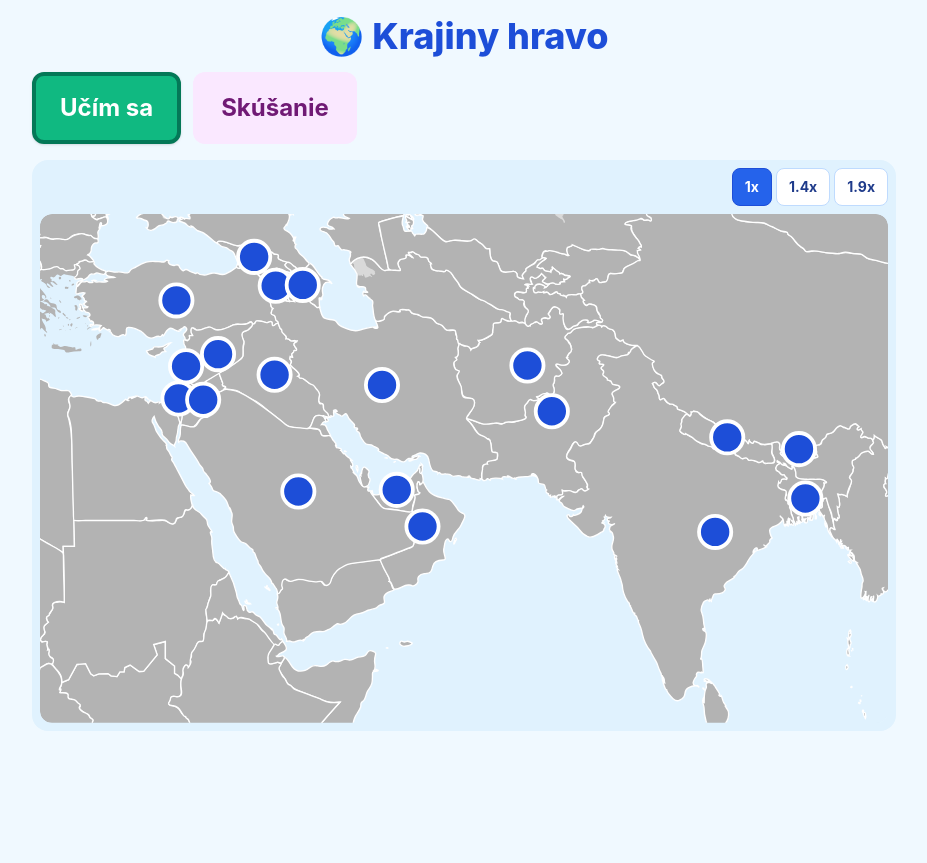
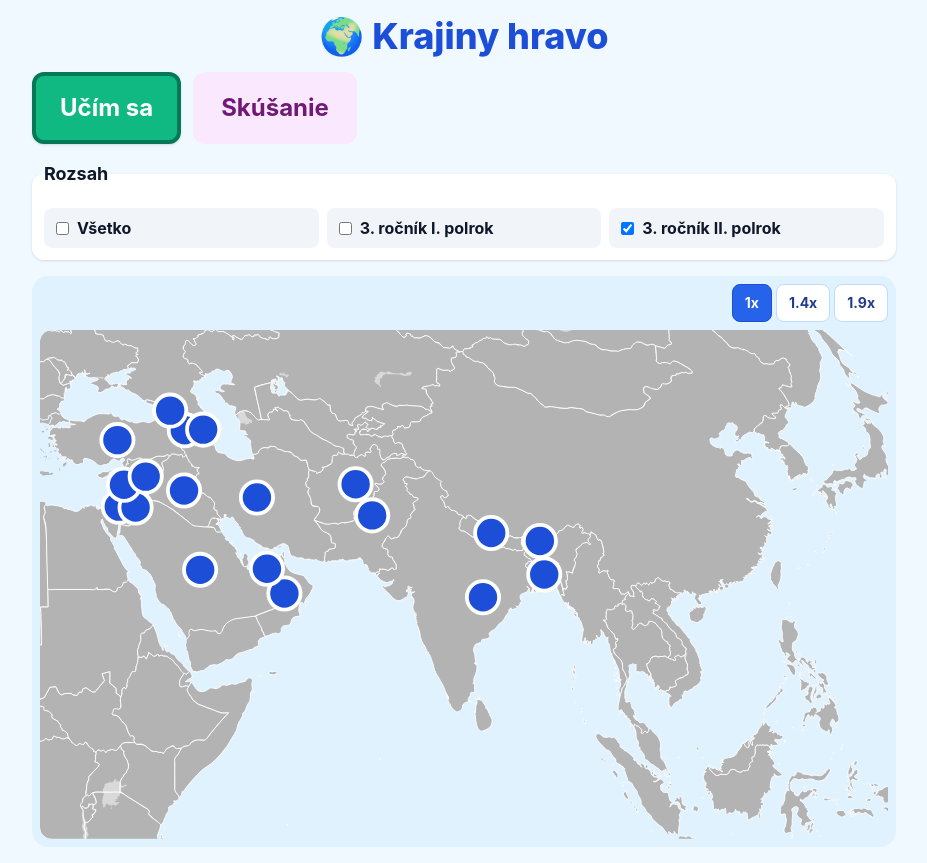
Before and after one commit to matejbudzel/krajiny, a React (Vite) app: page / in a window 1280 px wide. Shown: the whole page, without its empty margins (176-1103 px from the left). Before the commit the page ends 800 px from the top, so only its background shows below. Built offline with nearby package versions, Linux system fonts and the light colour scheme.

Commit message:
new countries

```diff
--- a/scripts/generate-map-centers.mjs
+++ b/scripts/generate-map-centers.mjs
@@ -3,7 +3,7 @@ import fs from 'node:fs';
 const svg = fs.readFileSync('public/blank-map-world-v2.svg', 'utf8');
 const countries = fs.readFileSync('src/data/countries.ts', 'utf8');
 
-const countryIds = [...countries.matchAll(/id: '([^']+)'/g)].map(
+const countryIds = [...countries.matchAll(/\n    id: '([^']+)'/g)].map(
   (match) => match[1],
 );
 const svgViewBox = svg
--- a/src/App.tsx
+++ b/src/App.tsx
@@ -1,24 +1,51 @@
 import { useEffect, useMemo, useState } from 'react';
-import { countries, type Country } from './data/countries';
+import {
+  countries,
+  countryScopeOptions,
+  type Country,
+  type CountryScope,
+} from './data/countries';
 import { FlagView } from './components/FlagView';
 import { MapView } from './components/MapView';
 import { generateQuestion, type Question } from './utils/questions';
 import { loadScore, saveScore, type Score } from './utils/storage';
 
+const defaultScopes: CountryScope[] = ['grade3-h2'];
+const defaultCountries = countries.filter((country) =>
+  defaultScopes.includes(country.scope),
+);
+
 const App = () => {
   const [mode, setMode] = useState<'learn' | 'quiz'>('learn');
+  const [selectedScopes, setSelectedScopes] =
+    useState<CountryScope[]>(defaultScopes);
   const [selected, setSelected] = useState<Country | null>(null);
-  const [question, setQuestion] = useState<Question>(() => generateQuestion());
+  const [question, setQuestion] = useState<Question>(() =>
+    generateQuestion(undefined, defaultCountries),
+  );
   const [result, setResult] = useState<string>('');
   const [selectedAnswer, setSelectedAnswer] = useState<string | null>(null);
   const [score, setScore] = useState<Score>(() => loadScore());
 
   useEffect(() => saveScore(score), [score]);
 
+  const filteredCountries = useMemo(
+    () => countries.filter((country) => selectedScopes.includes(country.scope)),
+    [selectedScopes],
+  );
   const countryById = useMemo(
     () => new Map(countries.map((c) => [c.id, c])),
     [],
   );
+  const allScopesSelected =
+    selectedScopes.length === countryScopeOptions.length;
+
+  useEffect(() => {
+    setSelected(null);
+    setSelectedAnswer(null);
+    setResult('');
+    setQuestion(generateQuestion(undefined, filteredCountries));
+  }, [filteredCountries]);
 
   const answer = (value: string) => {
     if (selectedAnswer) return;
@@ -39,7 +66,7 @@ const App = () => {
       score.mistakes.length > 0 && Math.random() < 0.6
         ? score.mistakes[Math.floor(Math.random() * score.mistakes.length)]
         : undefined;
-    setQuestion(generateQuestion(targetMistake));
+    setQuestion(generateQuestion(targetMistake, filteredCountries));
     setResult('');
     setSelectedAnswer(null);
   };
@@ -49,7 +76,23 @@ const App = () => {
     setSelected(null);
     setSelectedAnswer(null);
     setResult('');
-    setQuestion(generateQuestion());
+    setQuestion(generateQuestion(undefined, filteredCountries));
+  };
+
+  const toggleAllScopes = () => {
+    setSelectedScopes(
+      allScopesSelected
+        ? defaultScopes
+        : countryScopeOptions.map((scope) => scope.id),
+    );
+  };
+
+  const toggleScope = (scope: CountryScope) => {
+    setSelectedScopes((current) => {
+      if (!current.includes(scope)) return [...current, scope];
+      if (current.length === 1) return current;
+      return current.filter((selectedScope) => selectedScope !== scope);
+    });
   };
 
   const learnActive = mode === 'learn';
@@ -84,6 +127,32 @@ const App = () => {
           </button>
         )}
       </div>
+      <fieldset className="mb-4 rounded-xl bg-white p-3 shadow">
+        <legend className="mb-2 text-lg font-bold">Rozsah</legend>
+        <div className="grid gap-2 sm:grid-cols-3">
+          <label className="flex items-center gap-2 rounded-lg bg-slate-100 px-3 py-2 font-bold">
+            <input
+              type="checkbox"
+              checked={allScopesSelected}
+              onChange={toggleAllScopes}
+            />
+            Všetko
+          </label>
+          {countryScopeOptions.map((scope) => (
+            <label
+              key={scope.id}
+              className="flex items-center gap-2 rounded-lg bg-slate-100 px-3 py-2 font-bold"
+            >
+              <input
+                type="checkbox"
+                checked={selectedScopes.includes(scope.id)}
+                onChange={() => toggleScope(scope.id)}
+              />
+              {scope.label}
+            </label>
+          ))}
+        </div>
+      </fieldset>
 
       {mode === 'quiz' && (
         <p className="mb-3 text-xl">
@@ -93,7 +162,10 @@ const App = () => {
 
       {mode === 'learn' && (
         <section>
-          <MapView onSelect={setSelected} />
+          <MapView
+            onSelect={setSelected}
+            visibleCountries={filteredCountries}
+          />
           {selected && (
             <div className="mt-4 rounded-2xl bg-white p-4 shadow">
               <FlagView country={selected} />
@@ -142,11 +214,16 @@ const App = () => {
             </div>
           )}
           {question.type === 'map-country' && question.country && (
-            <MapView onSelect={() => {}} highlightedId={question.country.id} />
+            <MapView
+              onSelect={() => {}}
+              visibleCountries={filteredCountries}
+              highlightedId={question.country.id}
+            />
           )}
           {question.type === 'country-map-click' && (
             <MapView
               onSelect={(c) => answer(c.id)}
+              visibleCountries={filteredCountries}
               correctId={question.answer}
               selectedId={selectedAnswer ?? undefined}
             />
--- a/src/components/MapView.tsx
+++ b/src/components/MapView.tsx
@@ -12,15 +12,16 @@ const WORLD_MAP = {
   height: 402.89,
 };
 const WORLD_MAP_CROP = {
-  x: 485,
-  y: 95,
-  width: 190,
-  height: 114,
+  x: 490,
+  y: 78,
+  width: 280,
+  height: 168,
 };
 const ZOOM_LEVELS = [1, 1.45, 1.9] as const;
 
 type Props = {
   onSelect: (country: Country) => void;
+  visibleCountries?: Country[];
   highlightedId?: string;
   correctId?: string;
   selectedId?: string;
@@ -38,6 +39,7 @@ const toPoint = (country: Country) => {
 
 export const MapView = ({
   onSelect,
+  visibleCountries = countries,
   highlightedId,
   correctId,
   selectedId,
@@ -87,7 +89,7 @@ export const MapView = ({
               className="pointer-events-none"
             />
           </svg>
-          {countries.map((c) => {
+          {visibleCountries.map((c) => {
             const point = toPoint(c);
             const highlighted = highlightedId === c.id;
             const isCorrect = correctId === c.id;
--- a/src/data/countries.ts
+++ b/src/data/countries.ts
@@ -1,3 +1,10 @@
+export type CountryScope = 'grade3-h1' | 'grade3-h2';
+
+export const countryScopeOptions: { id: CountryScope; label: string }[] = [
+  { id: 'grade3-h1', label: '3. ročník I. polrok' },
+  { id: 'grade3-h2', label: '3. ročník II. polrok' },
+];
+
 export type Country = {
   id: string;
   name: string;
@@ -5,6 +12,7 @@ export type Country = {
   flag: string;
   lat: number;
   lon: number;
+  scope: CountryScope;
   afghanistanCustomFlag?: boolean;
 };
 
@@ -16,6 +24,7 @@ export const countries: Country[] = [
     flag: '🇦🇲',
     lat: 40.2,
     lon: 44.5,
+    scope: 'grade3-h2',
   },
   {
     id: 'az',
@@ -24,6 +33,7 @@ export const countries: Country[] = [
     flag: '🇦🇿',
     lat: 40.4,
     lon: 49.9,
+    scope: 'grade3-h2',
   },
   {
     id: 'ge',
@@ -32,6 +42,7 @@ export const countries: Country[] = [
     flag: '🇬🇪',
     lat: 41.7,
     lon: 44.8,
+    scope: 'grade3-h2',
   },
   {
     id: 'tr',
@@ -40,6 +51,7 @@ export const countries: Country[] = [
     flag: '🇹🇷',
     lat: 39.9,
     lon: 32.9,
+    scope: 'grade3-h2',
   },
   {
     id: 'iq',
@@ -48,6 +60,7 @@ export const countries: Country[] = [
     flag: '🇮🇶',
     lat: 33.3,
     lon: 44.4,
+    scope: 'grade3-h2',
   },
   {
     id: 'il',
@@ -56,6 +69,7 @@ export const countries: Country[] = [
     flag: '🇮🇱',
     lat: 31.8,
     lon: 35.2,
+    scope: 'grade3-h2',
   },
   {
     id: 'jo',
@@ -64,6 +78,7 @@ export const countries: Country[] = [
     flag: '🇯🇴',
     lat: 31.9,
     lon: 35.9,
+    scope: 'grade3-h2',
   },
   {
     id: 'lb',
@@ -72,6 +87,7 @@ export const countries: Country[] = [
     flag: '🇱🇧',
     lat: 33.9,
     lon: 35.5,
+    scope: 'grade3-h2',
   },
   {
     id: 'sy',
@@ -80,6 +96,7 @@ export const countries: Country[] = [
     flag: '🇸🇾',
     lat: 33.5,
     lon: 36.3,
+    scope: 'grade3-h2',
   },
   {
     id: 'om',
@@ -88,6 +105,7 @@ export const countries: Country[] = [
     flag: '🇴🇲',
     lat: 23.6,
     lon: 58.4,
+    scope: 'grade3-h2',
   },
   {
     id: 'ae',
@@ -96,6 +114,7 @@ export const countries: Country[] = [
     flag: '🇦🇪',
     lat: 24.5,
     lon: 54.4,
+    scope: 'grade3-h2',
   },
   {
     id: 'sa',
@@ -104,6 +123,7 @@ export const countries: Country[] = [
     flag: '🇸🇦',
     lat: 24.7,
     lon: 46.7,
+    scope: 'grade3-h2',
   },
   {
     id: 'af',
@@ -112,6 +132,7 @@ export const countries: Country[] = [
     flag: '',
     lat: 34.5,
     lon: 69.2,
+    scope: 'grade3-h2',
     afghanistanCustomFlag: true,
   },
   {
@@ -121,6 +142,7 @@ export const countries: Country[] = [
     flag: '🇧🇩',
     lat: 23.8,
     lon: 90.4,
+    scope: 'grade3-h2',
   },
   {
     id: 'bt',
@@ -129,6 +151,7 @@ export const countries: Country[] = [
     flag: '🇧🇹',
     lat: 27.5,
     lon: 89.6,
+    scope: 'grade3-h2',
   },
   {
     id: 'in',
@@ -137,6 +160,7 @@ export const countries: Country[] = [
     flag: '🇮🇳',
     lat: 28.6,
     lon: 77.2,
+    scope: 'grade3-h2',
   },
   {
     id: 'ir',
@@ -145,6 +169,7 @@ export const countries: Country[] = [
     flag: '🇮🇷',
     lat: 35.7,
     lon: 51.4,
+    scope: 'grade3-h2',
   },
   {
     id: 'np',
@@ -153,6 +178,7 @@ export const countries: Country[] = [
     flag: '🇳🇵',
     lat: 27.7,
     lon: 85.3,
+    scope: 'grade3-h2',
   },
   {
     id: 'pk',
@@ -161,5 +187,168 @@ export const countries: Country[] = [
     flag: '🇵🇰',
     lat: 33.7,
     lon: 73.1,
+    scope: 'grade3-h2',
+  },
+  {
+    id: 'kz',
+    name: 'Kazachstan',
+    capital: 'Astana',
+    flag: '🇰🇿',
+    lat: 51.2,
+    lon: 71.4,
+    scope: 'grade3-h1',
+  },
+  {
+    id: 'tm',
+    name: 'Turkménsko',
+    capital: 'Ašchabad',
+    flag: '🇹🇲',
+    lat: 37.9,
+    lon: 58.4,
+    scope: 'grade3-h1',
+  },
+  {
+    id: 'uz',
+    name: 'Uzbekistan',
+    capital: 'Taškent',
+    flag: '🇺🇿',
+    lat: 41.3,
+    lon: 69.2,
+    scope: 'grade3-h1',
+  },
+  {
+    id: 'mn',
+    name: 'Mongolsko',
+    capital: 'Ulanbátar',
+    flag: '🇲🇳',
+    lat: 47.9,
+    lon: 106.9,
+    scope: 'grade3-h1',
+  },
+  {
+    id: 'cn',
+    name: 'Čína',
+    capital: 'Peking',
+    flag: '🇨🇳',
+    lat: 39.9,
+    lon: 116.4,
+    scope: 'grade3-h1',
+  },
+  {
+    id: 'jp',
+    name: 'Japonsko',
+    capital: 'Tokio',
+    flag: '🇯🇵',
+    lat: 35.7,
+    lon: 139.7,
+    scope: 'grade3-h1',
+  },
+  {
+    id: 'kp',
+    name: 'Kórejská ľudovodemokratická republika (KĽDR)',
+    capital: 'Pchjongjang',
+    flag: '🇰🇵',
+    lat: 39,
+    lon: 125.8,
+    scope: 'grade3-h1',
+  },
+  {
+    id: 'kr',
+    name: 'Kórejská republika',
+    capital: 'Soul',
+    flag: '🇰🇷',
+    lat: 37.6,
+    lon: 127,
+    scope: 'grade3-h1',
+  },
+  {
+    id: 'bn',
+    name: 'Brunej',
+    capital: 'Bandar Seri Begawan',
+    flag: '🇧🇳',
+    lat: 4.9,
+    lon: 114.9,
+    scope: 'grade3-h1',
+  },
+  {
+    id: 'ph',
+    name: 'Filipíny',
+    capital: 'Manila',
+    flag: '🇵🇭',
+    lat: 14.6,
+    lon: 121,
+    scope: 'grade3-h1',
+  },
+  {
+    id: 'id',
+    name: 'Indonézia',
+    capital: 'Jakarta',
+    flag: '🇮🇩',
+    lat: -6.2,
+    lon: 106.8,
+    scope: 'grade3-h1',
+  },
+  {
+    id: 'my',
+    name: 'Malajzia',
+    capital: 'Kuala Lumpur',
+    flag: '🇲🇾',
+    lat: 3.1,
+    lon: 101.7,
+    scope: 'grade3-h1',
+  },
+  {
+    id: 'sg',
+    name: 'Singapur',
+    capital: 'Singapur',
+    flag: '🇸🇬',
+    lat: 1.3,
+    lon: 103.8,
+    scope: 'grade3-h1',
+  },
+  {
+    id: 'kh',
+    name: 'Kambodža',
+    capital: 'Phnom Penh',
+    flag: '🇰🇭',
+    lat: 11.6,
+    lon: 104.9,
+    scope: 'grade3-h1',
+  },
+  {
+    id: 'la',
+    name: 'Laos',
+    capital: 'Vientian',
+    flag: '🇱🇦',
+    lat: 17.9,
+    lon: 102.6,
+    scope: 'grade3-h1',
+  },
+  {
+    id: 'mm',
+    name: 'Mjanmarsko',
+    capital: 'Nay Pyi Taw',
+    flag: '🇲🇲',
+    lat: 19.8,
+    lon: 96.1,
+    scope: 'grade3-h1',
+  },
+  {
+    id: 'th',
+    name: 'Thajsko',
+    capital: 'Bangkok',
+    flag: '🇹🇭',
+    lat: 13.8,
+    lon: 100.5,
+    scope: 'grade3-h1',
+  },
+  {
+    id: 'vn',
+    name: 'Vietnam',
+    capital: 'Hanoj',
+    flag: '🇻🇳',
+    lat: 21,
+    lon: 105.8,
+    scope: 'grade3-h1',
   },
 ];
--- a/src/utils/questions.ts
+++ b/src/utils/questions.ts
@@ -16,14 +16,19 @@ export type Question = {
   feedbackAnswer: string;
 };
 
-const wrongCountries = (country: Country): Country[] =>
-  countries.filter((c) => c.id !== country.id);
+const wrongCountries = (
+  country: Country,
+  sourceCountries: Country[],
+): Country[] => sourceCountries.filter((c) => c.id !== country.id);
 
-export const generateQuestion = (preferredCountryId?: string): Question => {
+export const generateQuestion = (
+  preferredCountryId?: string,
+  sourceCountries: Country[] = countries,
+): Question => {
   const preferred = preferredCountryId
-    ? countries.find((c) => c.id === preferredCountryId)
+    ? sourceCountries.find((c) => c.id === preferredCountryId)
     : undefined;
-  const country = preferred ?? pickN(countries, 1)[0];
+  const country = preferred ?? pickN(sourceCountries, 1)[0];
   const type = pickN(
     [
       'flag-country',
@@ -35,7 +40,7 @@ export const generateQuestion = (preferredCountryId?: string): Question => {
     ],
     1,
   )[0] as Question['type'];
-  const wrong = pickN(wrongCountries(country), 2);
+  const wrong = pickN(wrongCountries(country, sourceCountries), 2);
 
   if (type === 'country-map-click') {
     return {
```
Also changed, not shown: src/data/mapCenters.ts (+72 -0 lines).
